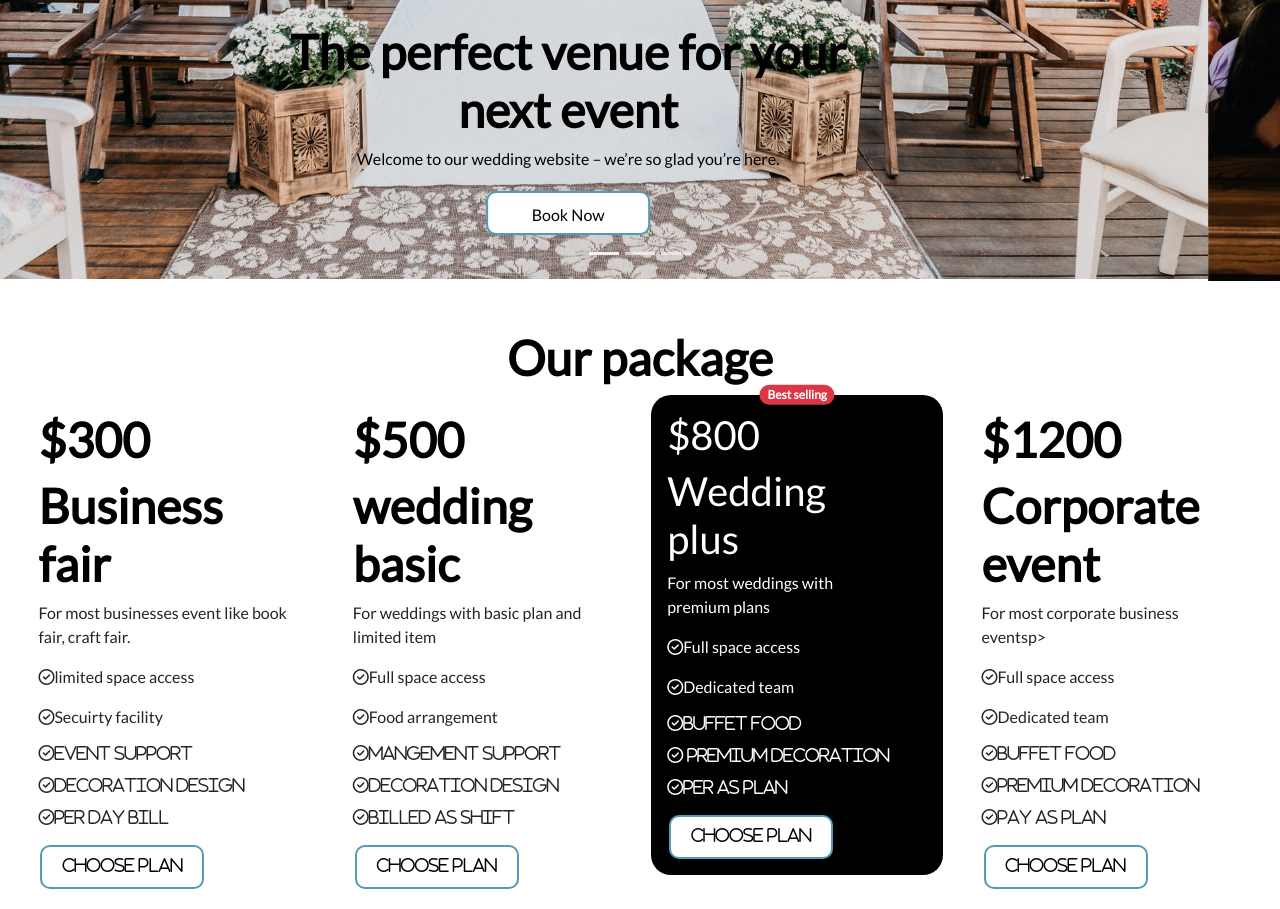
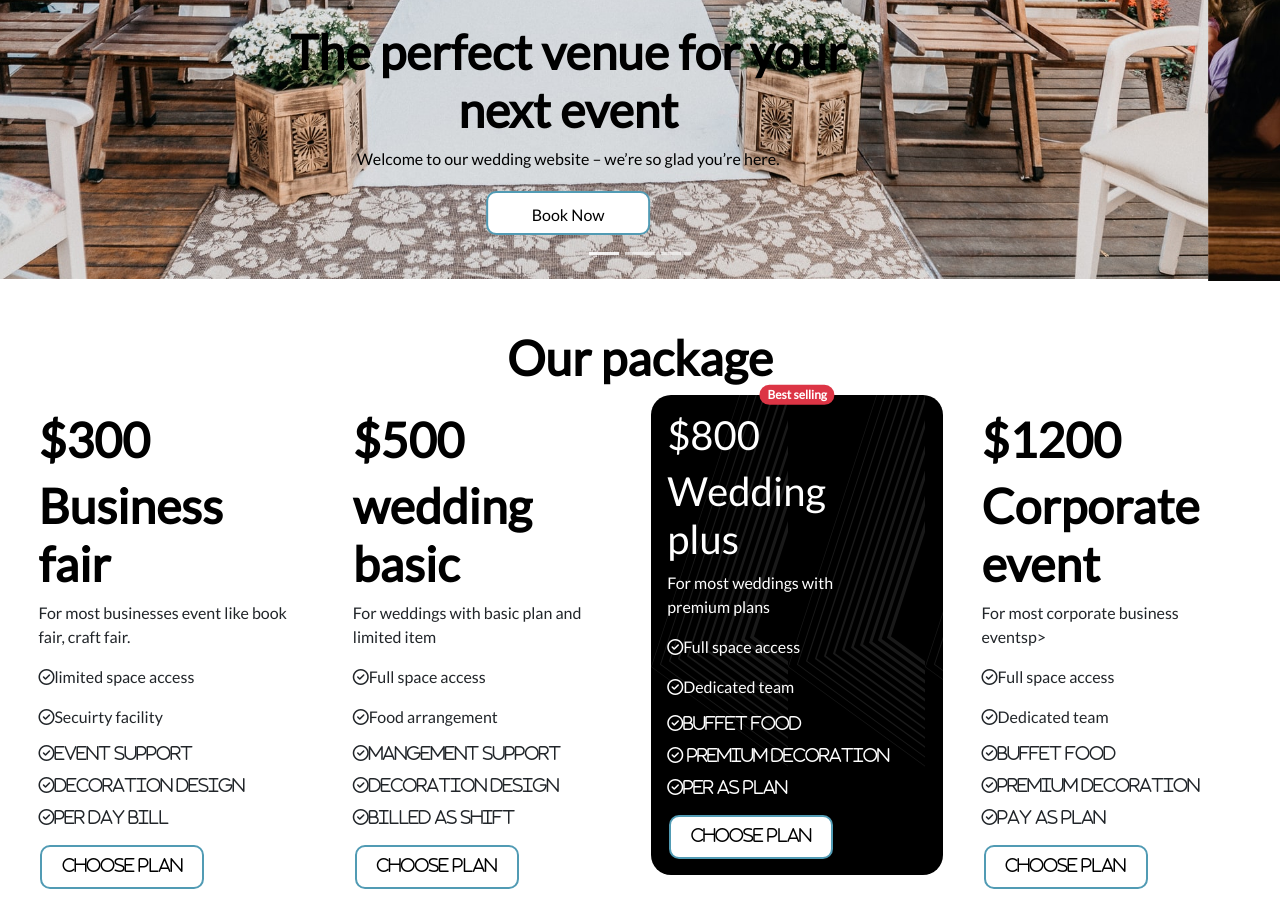
Before and after one commit to Md-Istiaq/convention-center, a plain HTML site: page index.html in a window 1280 px wide. Shown: the part 640-1549 px from the top of the page. Drawn offline with nearby package versions, Linux system fonts and the light colour scheme; a web font is replaced by a local one.

Commit message:
our packages third commit

```diff
--- a/index.html
+++ b/index.html
@@ -113,7 +113,7 @@
                   <a href="#" class="book-now-btn book-now-button">Choose plan</a>
                 </div>
             </div>
-            <div class="card" style="width: 292px; height: 480px; border:none; background-color: black; color: white; border-radius: 20px;">
+            <div class="card" style="width: 292px; height: 480px; border:none; background-color: black; color: white; border-radius: 20px; background-image: url(icons/watermark.svg);">
                 <span class="position-absolute start-50 translate-middle badge rounded-pill bg-danger">
                     Best selling
                   </span>
```
